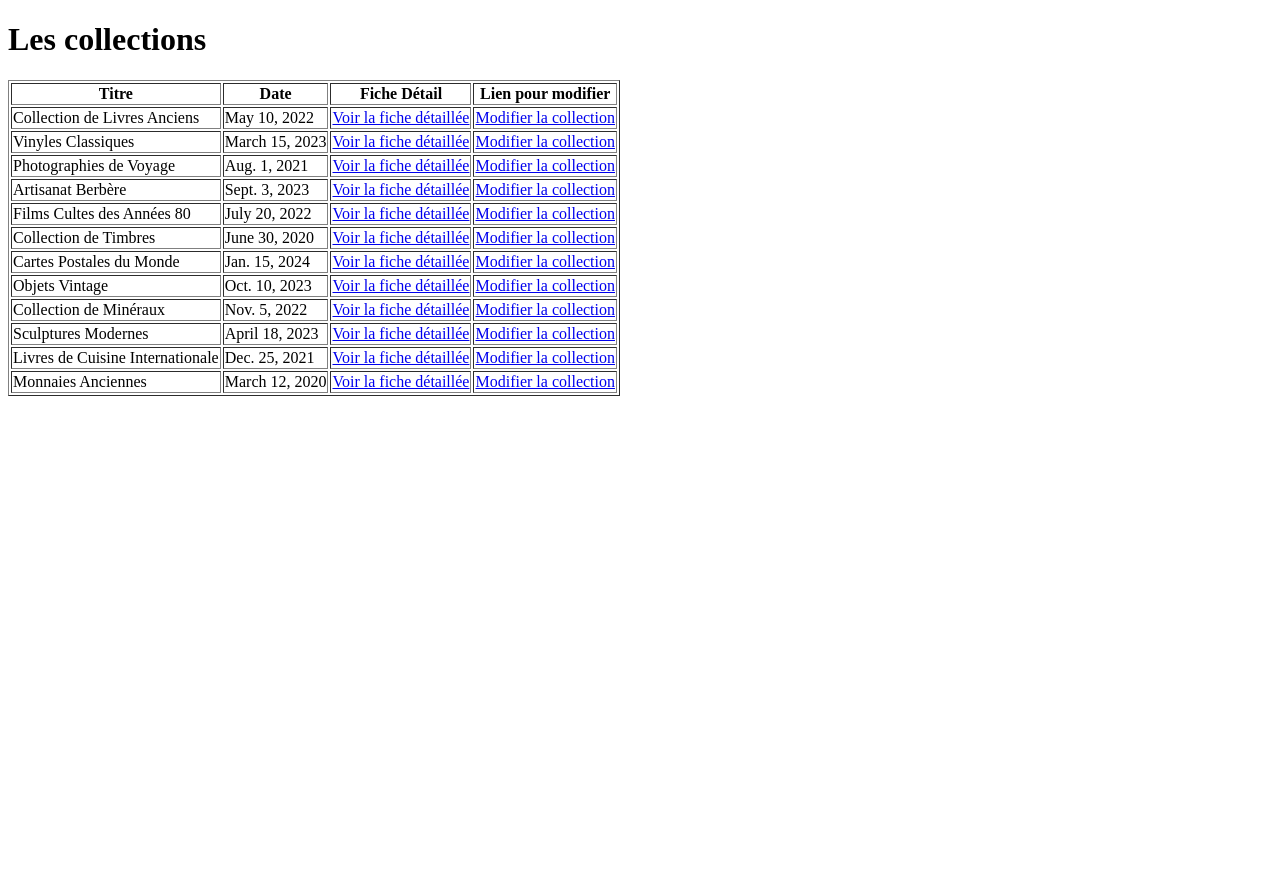
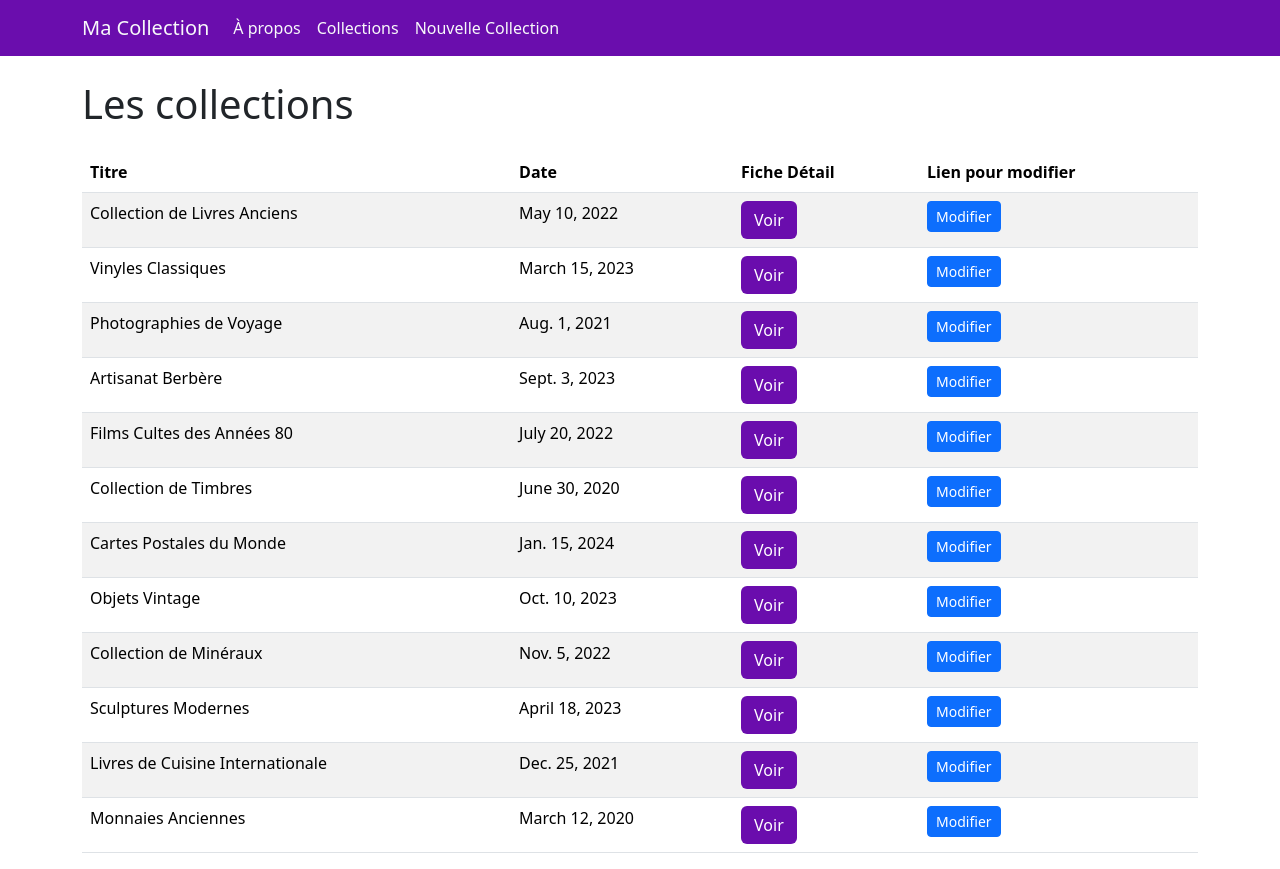
Before and after one commit to Wail-14/FW1-CC1-26, a Django app: page /all in a window 1280 px wide. Before the commit the page ends 396 px from the top, so only its background shows below. Run offline with Django 5.2, Linux system fonts and the light colour scheme; data comes from the database, SQL or seed files in the repository; some libraries are stand-ins or nearby versions.

Commit message:
WailDemnati/TolunayAkkaya/InkouBuigne/AchrafAttioui question10 : creation de templates pour le menu et la page home, et l'ameliorations des autres templates avec Bootstrap

```diff
--- a/cc/settings.py
+++ b/cc/settings.py
@@ -38,6 +38,7 @@ INSTALLED_APPS = [
     'django.contrib.messages',
     'django.contrib.staticfiles',
     'collec_management.apps.CollecManagementConfig',
+    'django_bootstrap5',
 ]
 
 MIDDLEWARE = [
--- a/cc/urls.py
+++ b/cc/urls.py
@@ -16,8 +16,10 @@ Including another URLconf
 """
 from django.contrib import admin
 from django.urls import path, include
+from collec_management import views
 
 urlpatterns = [
     path('admin/', admin.site.urls),
+    path('', views.home, name='home'),
     path('', include('collec_management.urls')),
 ]
--- a/collec_management/templates/collec_list.html
+++ b/collec_management/templates/collec_list.html
@@ -1,19 +1,34 @@
 <!DOCTYPE html>
-<html lang="fr">
+<html lang="en">
 <head>
     <meta charset="UTF-8">
     <meta name="viewport" content="width=device-width, initial-scale=1.0">
-    <title>Collection</title>
+    <title>Document</title>
 </head>
 <body>
-    <h1>Les collections</h1>
-    <table border="1">
-        <thead>
+    {% extends "menu.html" %}
+    {% block title %}Les collections{% endblock %}
+    {% block content %}
+    <style>
+        .btn-violet {
+            background-color: #6a0dad;
+            color: white;
+        }
+        .btn-violet:hover {
+            background-color: #5b0ba5;
+        }
+
+
+
+    </style>
+    <h1 class="my-4">Les collections</h1>
+    <table class="table table-striped">
+        <thead class="thead-dark">
             <tr>
-                <th>Titre</th>
-                <th>Date</th>
-                <th>Fiche Détail</th>
-                <th>Lien pour modifier</th>
+                <th scope="col">Titre</th>
+                <th scope="col">Date</th>
+                <th scope="col">Fiche Détail</th>
+                <th scope="col">Lien pour modifier</th>
             </tr>
         </thead>
         <tbody>
@@ -21,12 +36,14 @@
                 <tr>
                     <td>{{ collec.title }}</td>
                     <td>{{ collec.date }}</td>
-                    <td><a href="{% url 'collection' collec.pk %}">Voir la fiche détaillée</a></td>
-                    <td><a href="{% url 'edit_collec' collec.pk %}">Modifier la collection</a></td>
+                    <td><a href="{% url 'collection' collec.pk %}" class="btn btn-violet btn-violet">Voir</a></td>
+                    <td><a href="{% url 'edit_collec' collec.pk %}" class="btn btn-primary btn-sm">Modifier</a></td>
                 </tr>
             {% endfor %}
         </tbody>
+    </table>
+    {% endblock %}
 
-    </table>
+
 </body>
 </html>
--- /dev/null
+++ b/collec_management/templates/menu.html
@@ -0,0 +1,37 @@
+{% load django_bootstrap5 %}
+<!DOCTYPE html>
+<html lang="fr">
+<head>
+    <meta charset="UTF-8">
+    <meta name="viewport" content="width=device-width, initial-scale=1">
+    <title>{% block title %}Ma Collection{% endblock %}</title>
+    {% bootstrap_css %}
+    {% bootstrap_javascript %}
+</head>
+<body>
+    <nav class="navbar navbar-expand-lg" style="background-color: #6a0dad;">
+        <div class="container">
+            <a class="navbar-brand text-light" href="{% url 'home' %}">Ma Collection</a>
+            <button class="navbar-toggler" type="button" data-bs-toggle="collapse" data-bs-target="#navbarNav" aria-controls="navbarNav" aria-expanded="false" aria-label="Toggle navigation">
+                <span class="navbar-toggler-icon"></span>
+            </button>
+            <div class="collapse navbar-collapse" id="navbarNav">
+                <ul class="navbar-nav">
+                    <li class="nav-item">
+                        <a class="nav-link text-light" href="{% url 'about' %}">À propos</a>
+                    </li>
+                    <li class="nav-item">
+                        <a class="nav-link text-light" href="{% url 'colleclist' %}">Collections</a>
+                    </li>
+                    <li class="nav-item">
+                        <a class="nav-link text-light" href="{% url 'new_collec' %}">Nouvelle Collection</a>
+                    </li>
+                </ul>
+            </div>
+        </div>
+    </nav>
+    <div class="container">
+        {% block content %}{% endblock %}
+    </div>
+</body>
+</html>
--- a/collec_management/views.py
+++ b/collec_management/views.py
@@ -53,3 +53,6 @@ def edit_collec(request, n):
     else:
         form = CollecForm(instance=collec)
     return render(request, 'edit_collec.html', {'form': form, 'collec': collec})
+
+def home(request):
+    return render(request, 'home.html')
```
Also changed, not shown: collec_management/templates/about.html (+11 -4 lines), collec_management/templates/collection.html (+14 -3 lines), collec_management/templates/delete_collec.html (+13 -8 lines), collec_management/templates/edit_collec.html (+30 -7 lines), collec_management/templates/home.html (added, +18 -0 lines), collec_management/templates/new_collec.html (+33 -5 lines), README.md.
